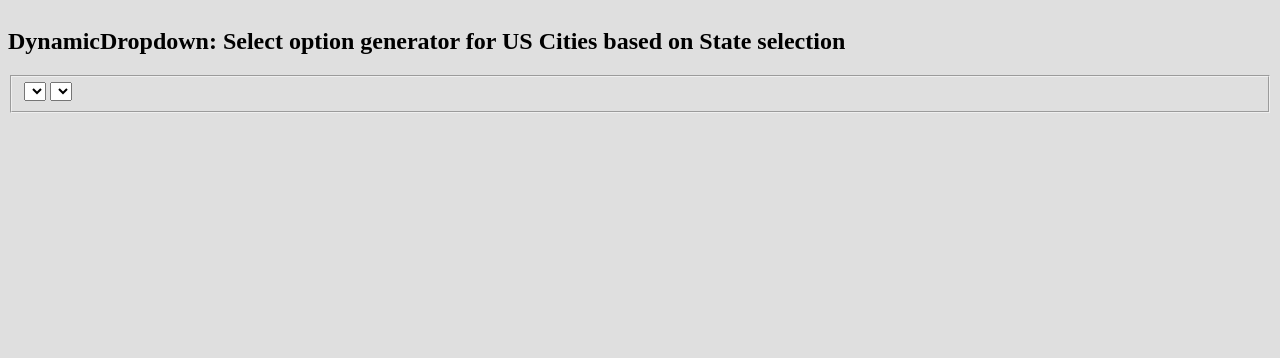
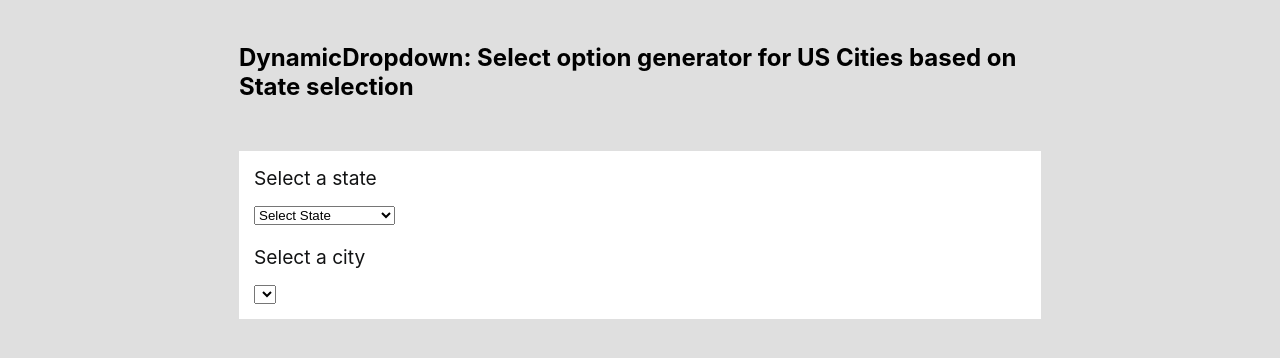
Before and after one commit to frankie-tech/DynamicDropdown, a website: page index.html in a window 1280 px wide. Drawn offline with Linux system fonts and the light colour scheme.

Commit message:
adds script, updates index.html

```diff
--- a/index.html
+++ b/index.html
@@ -5,17 +5,56 @@
 		<meta name="viewport" content="width=device-width, initial-scale=1.0" />
 		<title>Test DynamicDropdown</title>
 		<style>
+			*,
+			*::after,
+			*::before {
+				box-sizing: border-box;
+			}
+			*::after,
+			*::before {
+				content: unset;
+			}
 			html,
 			body {
 				height: 100%;
 				background-color: #dfdfdf;
+				font-family: -apple-system, BlinkMacSystemFont, 'Segoe UI',
+					Roboto, Oxygen, Ubuntu, Cantarell, 'Open Sans',
+					'Helvetica Neue', sans-serif;
+				font-size: 16px;
 			}
 			body {
 				display: flex;
 				flex-direction: column;
 			}
+			body > * {
+				width: 100%;
+				max-width: min(65vw, 992px);
+				margin: 0 auto;
+				padding: 15px;
+			}
 			main {
 				flex: 1;
+			}
+			form {
+				background-color: #fff;
+				color: #121314;
+			}
+			fieldset {
+				border: unset;
+				margin: 0;
+				padding: 15px;
+			}
+			label {
+				display: block;
+				font-size: 1.2rem;
+			}
+			label + label {
+				margin-top: 1.25rem;
+			}
+			label > select {
+				display: block;
+				margin-top: 1rem;
 			}
 		</style>
 	</head>
@@ -30,20 +69,99 @@
 			<form action="/" method="post" id="dynamicDropdownForm">
 				<fieldset>
 					<div class="form-group">
+						<label for="states"
+							>Select a state
 							<select
 								name="states"
 								id="dynamicDropdownStates"
 								data-state
-						></select>
+							>
+								<option
+									value=""
+									disabled="disabled"
+									selected="selected"
+								>
+									Select State
+								</option>
+								<option value="AL">Alabama</option>
+								<option value="AK">Alaska</option>
+								<option value="AZ">Arizona</option>
+								<option value="AR">Arkansas</option>
+								<option value="CA">California</option>
+								<option value="CO">Colorado</option>
+								<option value="CT">Connecticut</option>
+								<option value="DE">Delaware</option>
+								<option value="DC">District Of Columbia</option>
+								<option value="FL">Florida</option>
+								<option value="GA">Georgia</option>
+								<option value="HI">Hawaii</option>
+								<option value="ID">Idaho</option>
+								<option value="IL">Illinois</option>
+								<option value="IN">Indiana</option>
+								<option value="IA">Iowa</option>
+								<option value="KS">Kansas</option>
+								<option value="KY">Kentucky</option>
+								<option value="LA">Louisiana</option>
+								<option value="ME">Maine</option>
+								<option value="MD">Maryland</option>
+								<option value="MA">Massachusetts</option>
+								<option value="MI">Michigan</option>
+								<option value="MN">Minnesota</option>
+								<option value="MS">Mississippi</option>
+								<option value="MO">Missouri</option>
+								<option value="MT">Montana</option>
+								<option value="NE">Nebraska</option>
+								<option value="NV">Nevada</option>
+								<option value="NH">New Hampshire</option>
+								<option value="NJ">New Jersey</option>
+								<option value="NM">New Mexico</option>
+								<option value="NY">New York</option>
+								<option value="NC">North Carolina</option>
+								<option value="ND">North Dakota</option>
+								<option value="OH">Ohio</option>
+								<option value="OK">Oklahoma</option>
+								<option value="OR">Oregon</option>
+								<option value="PA">Pennsylvania</option>
+								<option value="RI">Rhode Island</option>
+								<option value="SC">South Carolina</option>
+								<option value="SD">South Dakota</option>
+								<option value="TN">Tennessee</option>
+								<option value="TX">Texas</option>
+								<option value="UT">Utah</option>
+								<option value="VT">Vermont</option>
+								<option value="VA">Virginia</option>
+								<option value="WA">Washington</option>
+								<option value="WV">West Virginia</option>
+								<option value="WI">Wisconsin</option>
+								<option value="WY">Wyoming</option>
+							</select>
+						</label>
+						<label for="citites"
+							>Select a city
 							<select
 								name="cities"
 								id="dynamicDropdownCities"
 								data-city
 							></select>
+						</label>
 					</div>
 				</fieldset>
 			</form>
 			<output id="citiesFetchedOutput"></output>
 		</main>
+		<script src="dist/dynamicdropdown.umd.js"></script>
+		<script>
+			window.onload = () => {
+				const dropdownConfig = {
+					form: document.querySelector('#dynamicDropdownForm'),
+					container: document.getElementsByClassName('form-group')[0],
+					file: 'http://localhost:8000/static/db_cities.csv',
+				};
+
+				const dropdown = new DynamicDropdown(dropdownConfig);
+				console.log(dropdown);
+				window.dropdown = dropdown;
+			};
+		</script>
 	</body>
 </html>
--- a/package.json
+++ b/package.json
@@ -7,7 +7,8 @@
 	"source": "src/index.js",
 	"scripts": {
 		"test": "echo \"Error: no test specified\" && exit 1",
-		"clean": "rm -r dist/",
+		"serve": "python -m SimpleHTTPServer",
+		"clean": "rm -rf dist/",
 		"bundle:dev": "microbundle watch --compress false --raw true --name DynamicDropdown",
 		"bundle:build": "microbundle --name DynamicDropdown -f modern,umd",
 		"dev": "npm-run-all clean bundle:dev",
```
Lines whose indentation alone changed are shown as unchanged.
